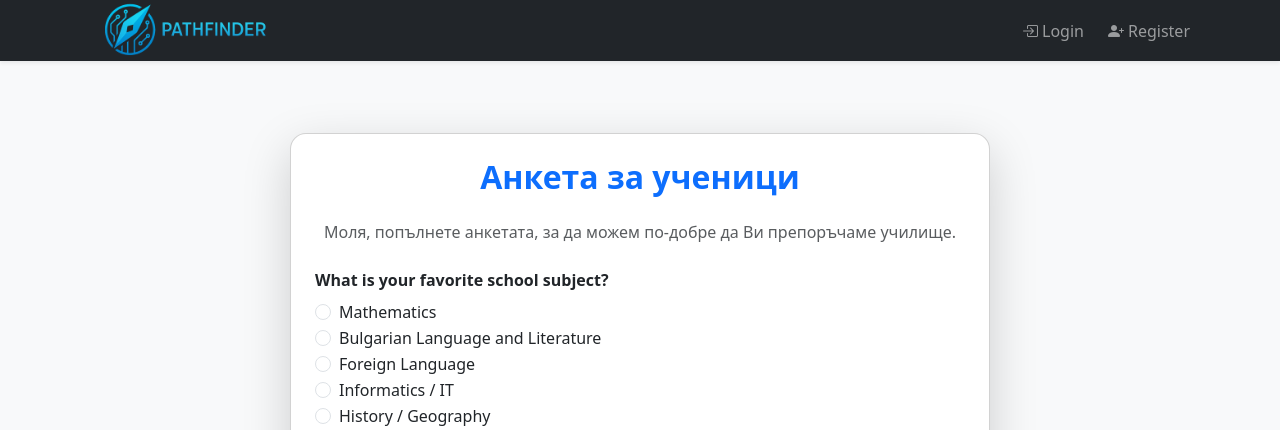
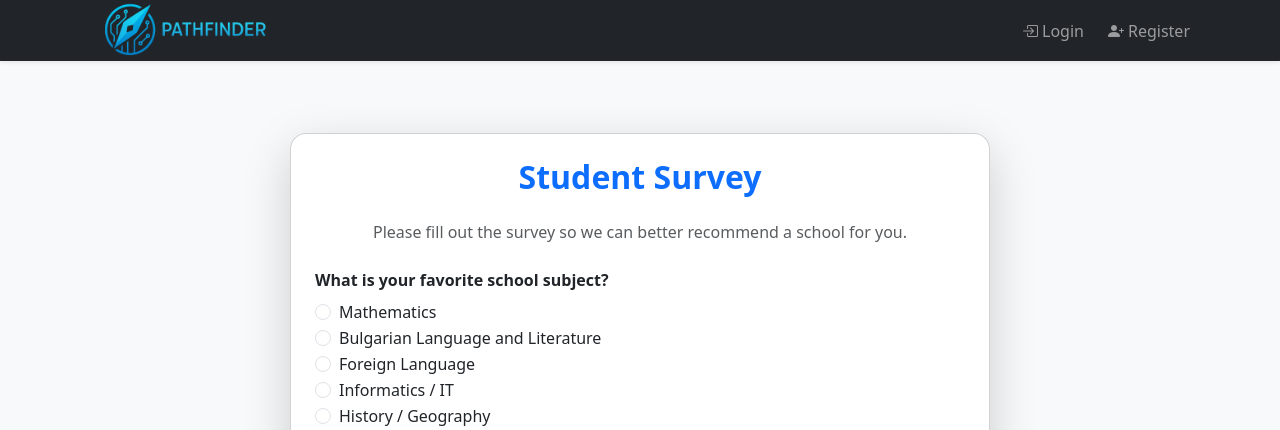
Before and after one commit to codingburgas/2425-11-g-pp-student-practices-assignment-team10, a Flask app: template flaskProject/templates/surveys/student_survey.html in a window 1280 px wide. Shown: the top 430 px of the page. Run offline with Flask 3, Linux system fonts and the light colour scheme; the template is opened without the code that fills it: values that come from a table or form of the project are taken from there, others are empty; parts of the project's set-up code (start-up, migrations or seed data) failed here and were passed over; some libraries are stand-ins or nearby versions.

Commit message:
Fix teacher and student survey pages

```diff
--- a/flaskProject/templates/surveys/student_survey.html
+++ b/flaskProject/templates/surveys/student_survey.html
@@ -1,12 +1,14 @@
 {% extends "base.html" %}
 
-{% block title %}Анкета за ученици{% endblock %}
+{% block title %}Student Survey{% endblock %}
 
 {% block content %}
 <div class="container py-5">
     <div class="card shadow-lg rounded-4 p-4 mx-auto" style="max-width: 700px;">
-        <h2 class="text-center text-primary fw-bold mb-4">Анкета за ученици</h2>
-        <p class="text-center text-muted mb-4">Моля, попълнете анкетата, за да можем по-добре да Ви препоръчаме училище.</p>
+        <h2 class="text-center text-primary fw-bold mb-4">Student Survey</h2>
+        <p class="text-center text-muted mb-4">
+            Please fill out the survey so we can better recommend a school for you.
+        </p>
 
         <form method="POST">
             {{ form.hidden_tag() }}
--- a/flaskProject/templates/surveys/teacher_survey.html
+++ b/flaskProject/templates/surveys/teacher_survey.html
@@ -9,6 +9,7 @@
             <div class="card shadow-lg rounded-4">
                 <div class="card-body p-4">
                     <h2 class="text-center text-primary mb-4">Teacher Mentor Survey</h2>
+
                     <form method="POST">
                         {{ form.hidden_tag() }}
 
@@ -76,6 +77,7 @@
                             {{ form.submit(class="btn btn-primary btn-lg rounded-3") }}
                         </div>
                     </form>
+
                 </div>
             </div>
         </div>
```
Lines whose indentation alone changed are shown as unchanged.
